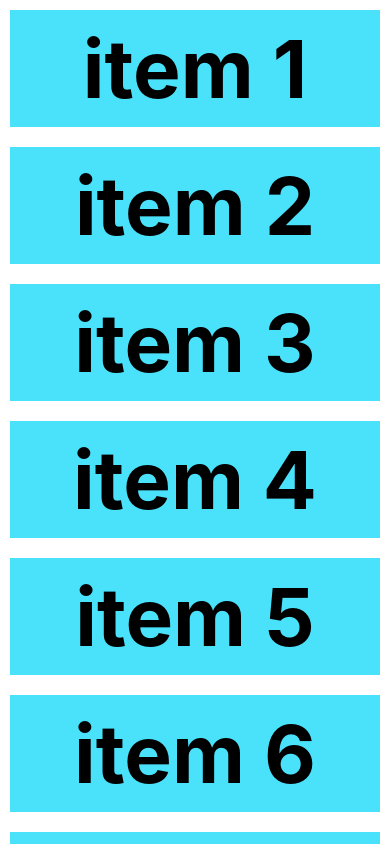
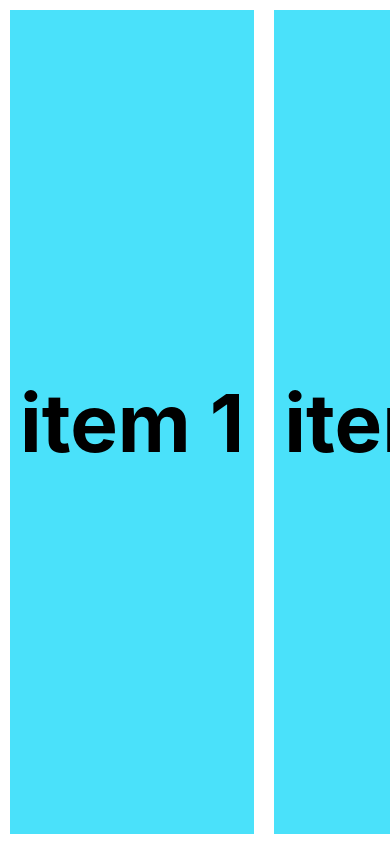
Before and after one commit to AyedNejmeddine/react-native-basics, a React Native app: screen / in a window 390 px wide. Built offline with nearby package versions, Linux system fonts and the light colour scheme.

Commit message:
add ScrollView desplay horizontal

```diff
--- a/App.js
+++ b/App.js
@@ -14,7 +14,7 @@ const App = () => {
 
   return (
     <View style={styles.body}>
-      <ScrollView>
+      <ScrollView horizontal>
         {items.map(object => {
           return (
             <View style={styles.item} key={object.key}>
```
